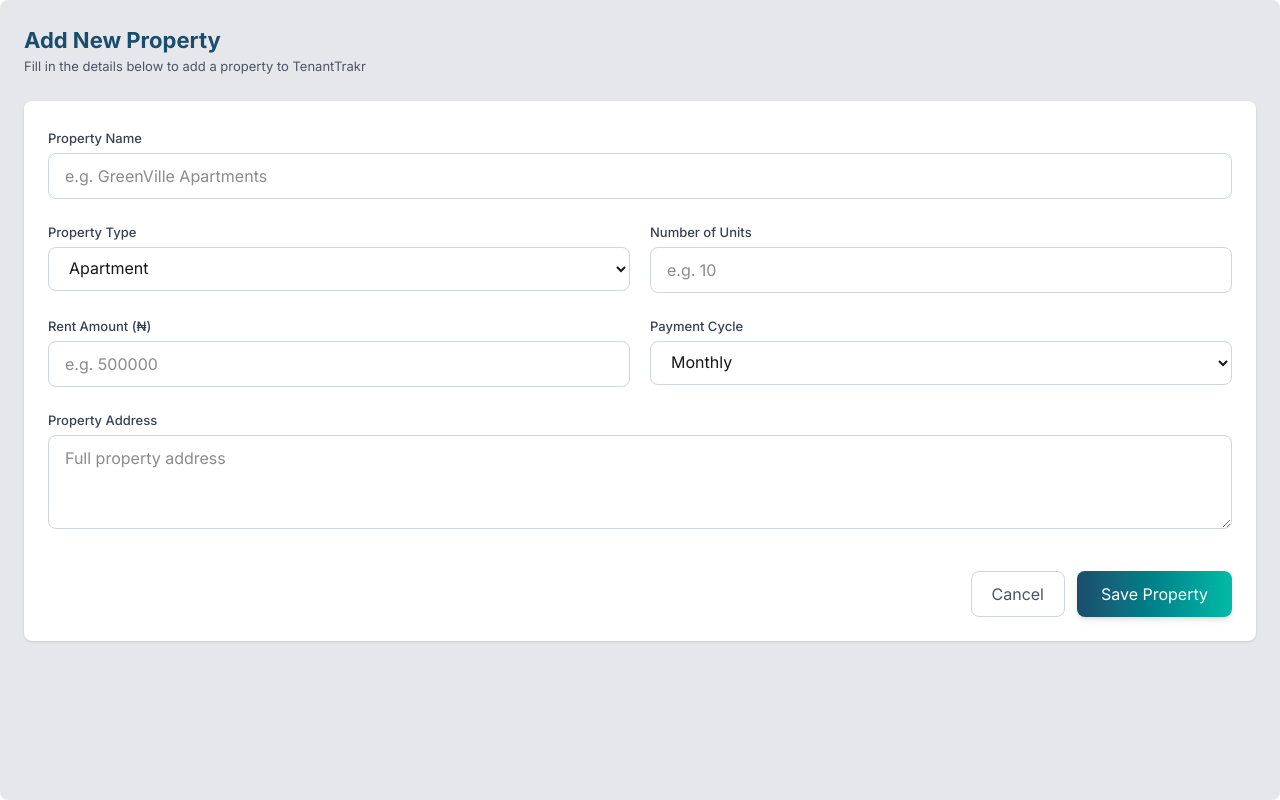
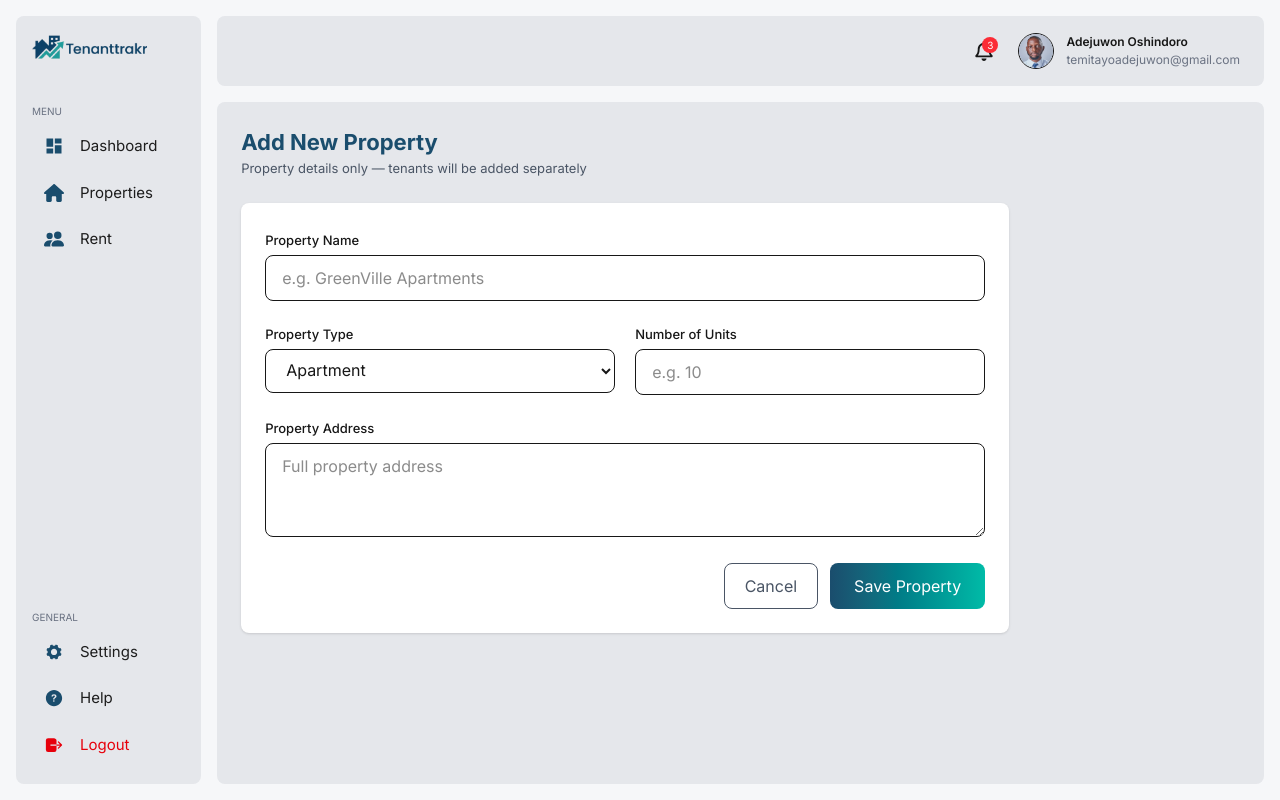
Before and after one commit to Deyjuwon/tenanttrakr, a Next.js app: page /properties/new in a window 1280 px wide. Built offline with nearby package versions, Linux system fonts and the light colour scheme.

Commit message:
testing properties page with local storage

```diff
--- a/app/components/layout/Sidebar.tsx
+++ b/app/components/layout/Sidebar.tsx
@@ -1,6 +1,9 @@
+"use client";
+
 import Image from "next/image";
 import logo from "../../../public/logo.png";
 import Link from "next/link";
+import { usePathname } from "next/navigation";
 
 import { MdDashboard } from "react-icons/md";
 import { FaHouse } from "react-icons/fa6";
@@ -9,48 +12,72 @@ import { IoIosSettings, IoIosHelpCircle } from "react-icons/io";
 import { IoLogOut } from "react-icons/io5";
 
 export default function Sidebar() {
+  const pathname = usePathname();
+
+  const isActive = (path: string) => pathname === path;
+
+  const linkClasses = (active: boolean) =>
+    `relative flex items-center gap-4 px-3 py-2 rounded-md cursor-pointer transition
+     ${active ? "bg-white font-medium" : "hover:bg-white"}`;
+
   return (
     <aside className="w-[15%] bg-[#E5E7EB] rounded-lg px-4 pb-5 flex flex-col gap-6 text-[#1d1d1d]">
       <Image src={logo} alt="Tenanttrakr logo" className="w-[75%]" priority />
 
+      {/* MENU */}
       <div className="flex flex-col gap-2 text-[15px]">
         <p className="text-[10px] text-gray-500 uppercase">Menu</p>
 
-        <Link href={'/'}>
-          <div className="relative flex items-center gap-4 px-3 py-2 bg-white rounded-md font-medium">
+        <Link href="/">
+          <div className={linkClasses(isActive("/"))}>
+            {isActive("/") && (
               <span className="absolute left-0 top-0 h-full w-[3px] bg-teal-500 rounded-r" />
+            )}
             <MdDashboard size={20} color="#1A4D6D" />
             <p>Dashboard</p>
           </div>
         </Link>
 
-        <Link href={'/properties'}>
-          <div className="flex items-center gap-4 px-3 py-2 rounded-md hover:bg-white cursor-pointer">
+        <Link href="/properties">
+          <div className={linkClasses(isActive("/properties"))}>
+            {isActive("/properties") && (
+              <span className="absolute left-0 top-0 h-full w-[3px] bg-teal-500 rounded-r" />
+            )}
             <FaHouse size={20} color="#1A4D6D" />
             <p>Properties</p>
           </div>
         </Link>
 
-        <div className="flex items-center gap-4 px-3 py-2 rounded-md hover:bg-white">
+        <Link href="/rent">
+          <div className={linkClasses(isActive("/rent"))}>
+            {isActive("/rent") && (
+              <span className="absolute left-0 top-0 h-full w-[3px] bg-teal-500 rounded-r" />
+            )}
             <BsFillPeopleFill size={20} color="#1A4D6D" />
             <p>Rent</p>
           </div>
+        </Link>
       </div>
 
+      {/* GENERAL */}
       <div className="flex flex-col gap-2 text-[15px] mt-auto">
         <p className="text-[10px] text-gray-500 uppercase">General</p>
 
-        <div className="flex items-center gap-4 px-3 py-2 rounded-md hover:bg-white">
+        <Link href="/settings">
+          <div className={linkClasses(isActive("/settings"))}>
             <IoIosSettings size={20} color="#1A4D6D" />
             <p>Settings</p>
           </div>
+        </Link>
 
-        <div className="flex items-center gap-4 px-3 py-2 rounded-md hover:bg-white">
+        <Link href="/help">
+          <div className={linkClasses(isActive("/help"))}>
             <IoIosHelpCircle size={20} color="#1A4D6D" />
             <p>Help</p>
           </div>
+        </Link>
 
-        <div className="flex items-center gap-4 px-3 py-2 rounded-md hover:bg-white text-red-600">
+        <div className="flex items-center gap-4 px-3 py-2 rounded-md hover:bg-white text-red-600 cursor-pointer">
           <IoLogOut size={20} />
           <p>Logout</p>
         </div>
--- a/app/properties/new/page.tsx
+++ b/app/properties/new/page.tsx
@@ -1,43 +1,92 @@
-// app/properties/new/page.tsx
 "use client";
 
+import { useState } from "react";
+import { useRouter } from "next/navigation";
 import Link from "next/link";
+import Sidebar from "../../components/layout/Sidebar";
+import TopBar from "../../components/layout/TopBar";
 
 export default function AddPropertyPage() {
+  const router = useRouter();
+
+  const [form, setForm] = useState({
+    name: "",
+    type: "Apartment",
+    units: "",
+    address: "",
+  });
+
+  const handleChange = (
+    e: React.ChangeEvent<HTMLInputElement | HTMLSelectElement | HTMLTextAreaElement>
+  ) => {
+    setForm({ ...form, [e.target.name]: e.target.value });
+  };
+
+  const handleSubmit = (e: React.FormEvent) => {
+    e.preventDefault();
+
+    const newProperty = {
+      id: crypto.randomUUID(),
+      name: form.name,
+      type: form.type,
+      units: Number(form.units),
+      address: form.address,
+    };
+
+    const stored = localStorage.getItem("properties");
+    const properties = stored ? JSON.parse(stored) : [];
+
+    localStorage.setItem(
+      "properties",
+      JSON.stringify([...properties, newProperty])
+    );
+
+    router.push("/properties");
+  };
+
   return (
-    <div className="flex-1 bg-[#E5E7EB] rounded-lg p-6 flex flex-col gap-6 h-screen">
-
+    <div className="flex h-screen bg-[#F6F7F9] gap-4 p-4">
+        <Sidebar />
+        <main className="w-[85%] flex flex-col gap-4">
+            <TopBar />
+    <div className="flex-1 bg-[#E5E7EB] rounded-lg p-6 flex flex-col gap-6">
       {/* Header */}
       <div>
         <h1 className="text-[22px] font-bold text-[#1A4D6D]">
           Add New Property
         </h1>
         <p className="text-[13px] text-gray-600">
-          Fill in the details below to add a property to TenantTrakr
+          Property details only — tenants will be added separately
         </p>
       </div>
 
       {/* Form */}
-      <form className="bg-white rounded-lg p-6 grid grid-cols-2 gap-5 shadow-sm">
-
+      <form
+        onSubmit={handleSubmit}
+        className="bg-white rounded-lg p-6 grid grid-cols-2 gap-5 shadow-sm max-w-3xl"
+      >
         {/* Property Name */}
         <div className="col-span-2">
-          <label className="text-[13px] font-medium text-gray-700">
-            Property Name
-          </label>
+          <label className="text-[13px] font-medium">Property Name</label>
           <input
-            type="text"
+            name="name"
+            required
+            value={form.name}
+            onChange={handleChange}
             placeholder="e.g. GreenVille Apartments"
-            className="mt-1 w-full px-4 py-2.5 rounded-lg border border-gray-300 focus:outline-none focus:ring-2 focus:ring-teal-500"
+            className="mt-1 w-full px-4 py-2.5 rounded-lg border"
           />
         </div>
 
         {/* Property Type */}
         <div>
-          <label className="text-[13px] font-medium text-gray-700">
-            Property Type
-          </label>
-          <select className="mt-1 w-full px-4 py-2.5 rounded-lg border border-gray-300 focus:outline-none focus:ring-2 focus:ring-teal-500">
+          <label className="text-[13px] font-medium">Property Type</label>
+          <select
+            name="type"
+            value={form.type}
+            onChange={handleChange}
+            className="mt-1 w-full px-4 py-2.5 rounded-lg border"
+          >
             <option>Apartment</option>
             <option>House</option>
             <option>Hostel</option>
@@ -45,60 +94,40 @@ export default function AddPropertyPage() {
           </select>
         </div>
 
-        {/* Total Units */}
+        {/* Units */}
         <div>
-          <label className="text-[13px] font-medium text-gray-700">
-            Number of Units
-          </label>
+          <label className="text-[13px] font-medium">Number of Units</label>
           <input
+            name="units"
             type="number"
+            required
+            value={form.units}
+            onChange={handleChange}
             placeholder="e.g. 10"
-            className="mt-1 w-full px-4 py-2.5 rounded-lg border border-gray-300 focus:outline-none focus:ring-2 focus:ring-teal-500"
+            className="mt-1 w-full px-4 py-2.5 rounded-lg border"
           />
-        </div>
-
-        {/* Rent Amount */}
-        <div>
-          <label className="text-[13px] font-medium text-gray-700">
-            Rent Amount (₦)
-          </label>
-          <input
-            type="number"
-            placeholder="e.g. 500000"
-            className="mt-1 w-full px-4 py-2.5 rounded-lg border border-gray-300 focus:outline-none focus:ring-2 focus:ring-teal-500"
-          />
-        </div>
-
-        {/* Payment Cycle */}
-        <div>
-          <label className="text-[13px] font-medium text-gray-700">
-            Payment Cycle
-          </label>
-          <select className="mt-1 w-full px-4 py-2.5 rounded-lg border border-gray-300 focus:outline-none focus:ring-2 focus:ring-teal-500">
-            <option>Monthly</option>
-            <option>Quarterly</option>
-            <option>Yearly</option>
-          </select>
         </div>
 
         {/* Address */}
         <div className="col-span-2">
-          <label className="text-[13px] font-medium text-gray-700">
-            Property Address
-          </label>
+          <label className="text-[13px] font-medium">Property Address</label>
           <textarea
+            name="address"
             rows={3}
+            required
+            value={form.address}
+            onChange={handleChange}
             placeholder="Full property address"
-            className="mt-1 w-full px-4 py-2.5 rounded-lg border border-gray-300 focus:outline-none focus:ring-2 focus:ring-teal-500"
+            className="mt-1 w-full px-4 py-2.5 rounded-lg border"
           />
         </div>
 
         {/* Actions */}
-        <div className="col-span-2 flex justify-end gap-3 mt-4">
-          <Link href="/">
+        <div className="col-span-2 flex justify-end gap-3">
+          <Link href="/properties">
             <button
               type="button"
-              className="px-5 py-2.5 rounded-lg border border-gray-300 text-gray-600 hover:bg-gray-100 transition"
+              className="px-5 py-2.5 rounded-lg border text-gray-600"
             >
               Cancel
             </button>
@@ -106,13 +135,14 @@ export default function AddPropertyPage() {
 
           <button
             type="submit"
-            className="px-6 py-2.5 rounded-lg text-white bg-gradient-to-r from-[#1A4D6D] to-teal-500 shadow-md hover:opacity-90 transition"
+            className="px-6 py-2.5 rounded-lg text-white bg-gradient-to-r from-[#1A4D6D] to-teal-500"
           >
             Save Property
           </button>
         </div>
-
       </form>
+    </div>
+    </main>
     </div>
   );
 }
--- a/app/properties/page.tsx
+++ b/app/properties/page.tsx
@@ -1,13 +1,36 @@
+"use client";
+
+import { useEffect, useState } from "react";
 import Link from "next/link";
 import Sidebar from "../components/layout/Sidebar";
+import TopBar from "../components/layout/TopBar";
+
+type Property = {
+  id: string;
+  name: string;
+  type: string;
+  units: number;
+  address: string;
+};
 
 export default function PropertiesPage() {
+  const [properties, setProperties] = useState<Property[]>([]);
+
+  useEffect(() => {
+    const stored = localStorage.getItem("properties");
+    if (stored) {
+      setProperties(JSON.parse(stored));
+    }
+  }, []);
+
   return (
     <div className="flex h-screen bg-[#F6F7F9] gap-4 p-4">
       <Sidebar />
 
+      <main className="w-[85%] flex flex-col gap-4">
+        <TopBar />
+
       <div className="flex-1 bg-[#E5E7EB] rounded-lg p-6 flex flex-col gap-6">
-
         {/* Header */}
         <div className="flex justify-between items-center">
           <div>
@@ -27,19 +50,19 @@ export default function PropertiesPage() {
         </div>
 
         {/* Properties Table */}
-      <div className="bg-white rounded-lg shadow-sm overflow-hidden">
-
+        <div className="bg-white rounded-lg shadow-sm overflow-hidden flex-1">
           {/* Table Header */}
           <div className="grid grid-cols-6 gap-4 px-6 py-4 bg-gray-50 text-[12px] font-semibold text-gray-600">
             <p>Property Name</p>
             <p>Type</p>
             <p>Units</p>
-          <p>Rent</p>
+            <p>Occupancy</p>
             <p>Status</p>
             <p className="text-right">Actions</p>
           </div>
 
           {/* Empty State */}
+          {properties.length === 0 && (
             <div className="flex flex-col items-center justify-center py-16 text-center gap-3">
               <p className="text-[15px] font-medium text-gray-700">
                 No properties added yet
@@ -54,13 +77,52 @@ export default function PropertiesPage() {
                 </button>
               </Link>
             </div>
+          )}
 
-        {/*
-          Later this is where rows will render:
-          map(properties) → PropertyRow
-        */}
+          {/* Property Rows */}
+          {properties.map((property) => (
+            <div
+              key={property.id}
+              className="grid grid-cols-6 gap-4 px-6 py-4 text-[14px] border-t items-center"
+            >
+              <div>
+                <p className="font-medium text-[#1A4D6D]">
+                  {property.name}
+                </p>
+                <p className="text-[12px] text-gray-500 truncate">
+                  {property.address}
+                </p>
+              </div>
+
+              <p>{property.type}</p>
+
+              <p>{property.units}</p>
+
+              {/* Occupancy (placeholder for tenants later) */}
+              <p className="text-gray-500 text-[13px]">
+                0 / {property.units}
+              </p>
+
+              <span className="inline-flex w-fit px-3 py-1 rounded-full bg-green-100 text-green-700 text-[12px]">
+                Active
+              </span>
+
+              <div className="flex justify-end gap-3 text-[13px]">
+                <Link
+                  href={`/properties/${property.id}`}
+                  className="text-[#1A4D6D] hover:underline"
+                >
+                  View
+                </Link>
+                <button className="text-red-500 hover:underline">
+                  Delete
+                </button>
               </div>
             </div>
+          ))}
+        </div>
+      </div>
+      </main>
     </div>
   );
 }
```
Lines whose indentation alone changed are shown as unchanged.
